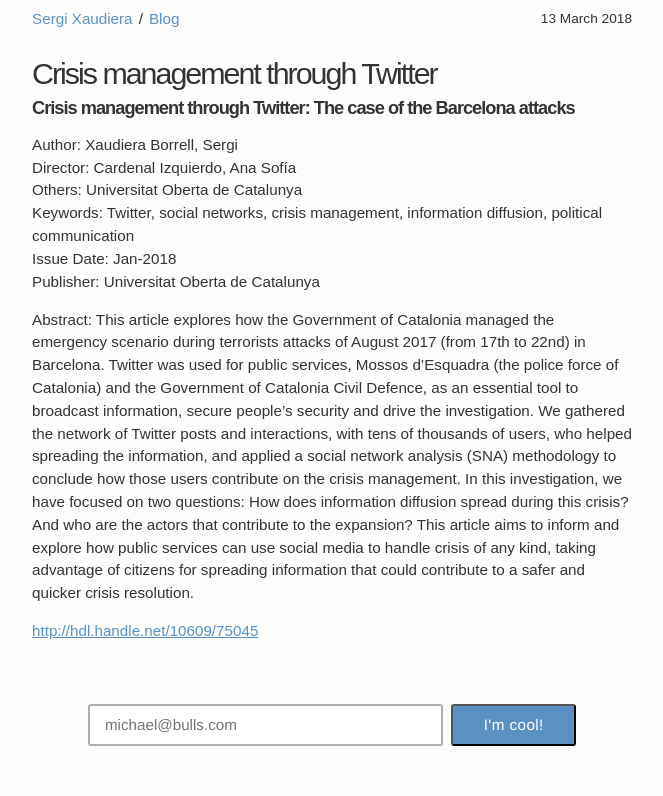
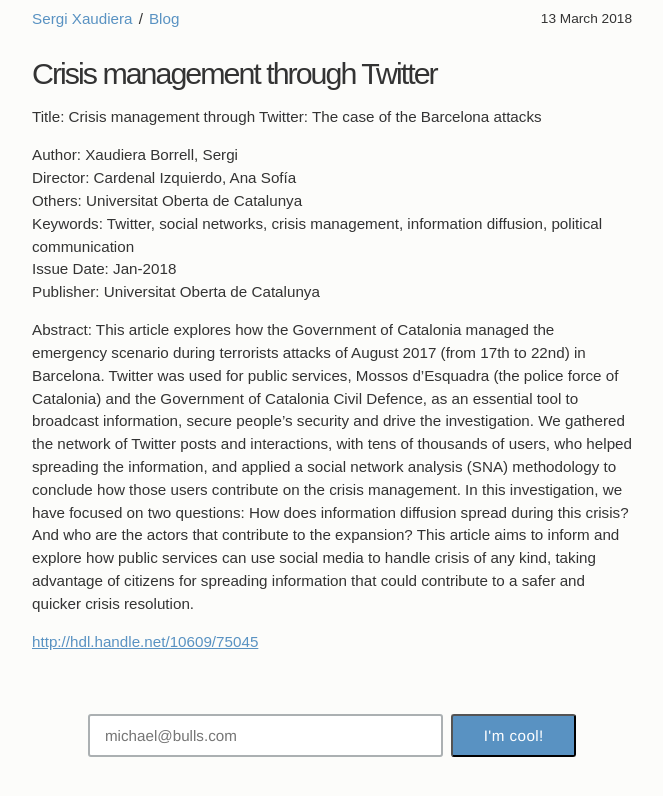
Before and after one commit to sergixaudiera/sergixaudiera.github.io, a Jekyll site: the page built from _posts/2018-03-13-crisis-management-through-twitter.md, in a window 1280 px wide. Shown: the top 796 px of the page, without its empty margins (308-971 px from the left). Built offline with Jekyll 4.4.1, drawn with Linux system fonts in a browser that asks for light colours; some of the changed lines change nothing that is shown.

Commit message:
content fixed

```diff
--- a/_posts/2018-03-13-crisis-management-through-twitter.md
+++ b/_posts/2018-03-13-crisis-management-through-twitter.md
@@ -4,7 +4,7 @@
 date: 2018-03-13
 ---
 
-## Crisis management through Twitter: The case of the Barcelona attacks
+Title: Crisis management through Twitter: The case of the Barcelona attacks
 
 Author: 	Xaudiera Borrell, Sergi
 Director: 	Cardenal Izquierdo, Ana Sofía
```
